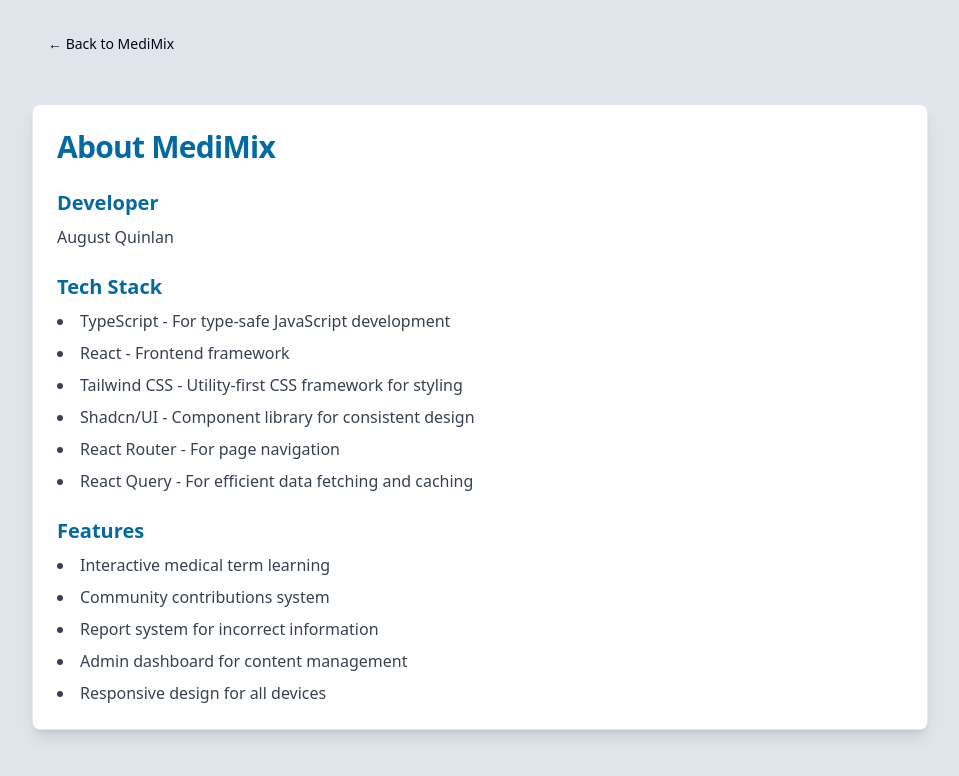
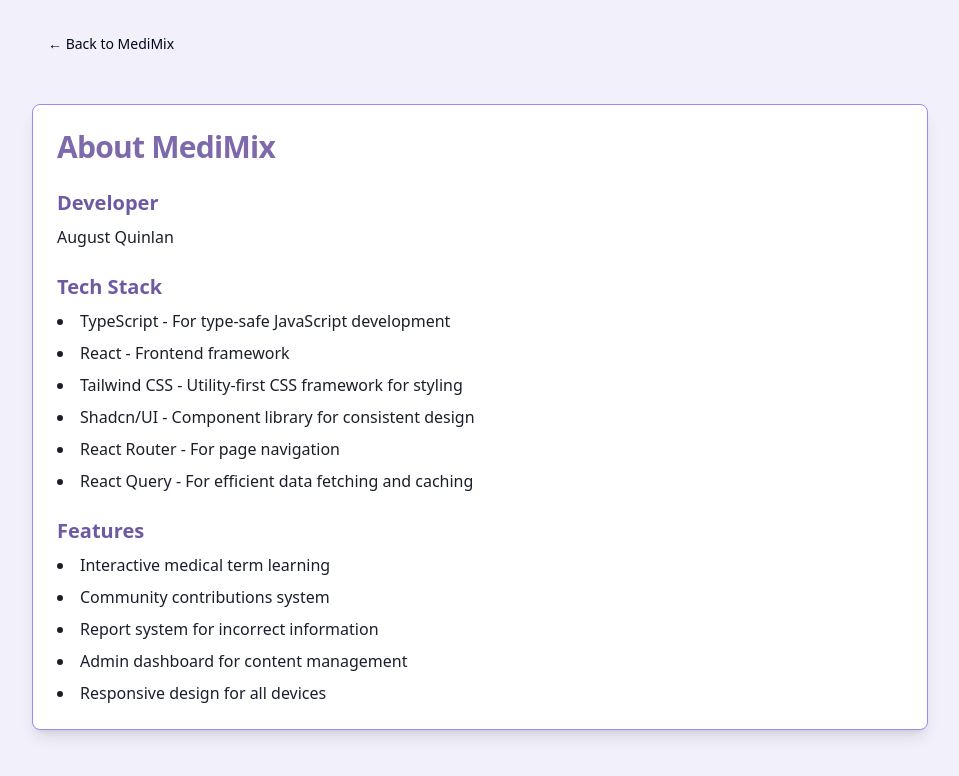
Before and after one commit to yoshicat336/medimix, a React (Vite) app: page /project-info in a window 1280 px wide. Shown: the top 776 px of the page, without its empty margins (160-1119 px from the left). Built offline with nearby package versions, Linux system fonts and the light colour scheme.

Commit message:
Restore Previous Design with Info Page
Reverted design changes to restore the previous look while adding an information page.
[skip gpt_engineer]

```diff
--- a/src/components/Header.tsx
+++ b/src/components/Header.tsx
@@ -10,13 +10,13 @@ const Header = ({ onHomeClick }: HeaderProps) => {
   return (
     <div className="flex justify-between items-center mb-8">
       <h1
-        className="text-4xl font-bold text-center text-medical-dark cursor-pointer"
+        className="text-4xl font-bold text-center text-[#6E59A5] cursor-pointer"
         onClick={onHomeClick}
       >
         MediMix
       </h1>
       <Link to="/project-info">
-        <Button variant="ghost" size="icon">
+        <Button variant="ghost" size="icon" className="text-[#7E69AB] hover:text-[#6E59A5]">
           <Info className="h-5 w-5" />
         </Button>
       </Link>
--- a/src/pages/ProjectInfo.tsx
+++ b/src/pages/ProjectInfo.tsx
@@ -2,11 +2,10 @@ import React from "react";
 import { Link } from "react-router-dom";
 import { Button } from "@/components/ui/button";
 import { Card, CardContent, CardHeader, CardTitle } from "@/components/ui/card";
-import { Github } from "lucide-react";
 
 const ProjectInfo = () => {
   return (
-    <div className="min-h-screen bg-[#e0e5ec] p-6">
+    <div className="min-h-screen bg-[#F1F0FB] p-6">
       <div className="max-w-4xl mx-auto space-y-6">
         <Link to="/">
           <Button variant="ghost" className="mb-4">
@@ -14,21 +13,21 @@ const ProjectInfo = () => {
           </Button>
         </Link>
 
-        <Card className="bg-white shadow-lg">
+        <Card className="bg-white shadow-lg border-[#9b87f5]">
           <CardHeader>
-            <CardTitle className="text-3xl font-bold text-medical-dark">
+            <CardTitle className="text-3xl font-bold text-[#7E69AB]">
               About MediMix
             </CardTitle>
           </CardHeader>
           <CardContent className="space-y-6">
             <div>
-              <h2 className="text-xl font-semibold mb-2 text-medical-dark">Developer</h2>
-              <p className="text-gray-700">August Quinlan</p>
+              <h2 className="text-xl font-semibold mb-2 text-[#6E59A5]">Developer</h2>
+              <p className="text-[#1A1F2C]">August Quinlan</p>
             </div>
 
             <div>
-              <h2 className="text-xl font-semibold mb-2 text-medical-dark">Tech Stack</h2>
-              <ul className="list-disc list-inside space-y-2 text-gray-700">
+              <h2 className="text-xl font-semibold mb-2 text-[#6E59A5]">Tech Stack</h2>
+              <ul className="list-disc list-inside space-y-2 text-[#1A1F2C]">
                 <li>TypeScript - For type-safe JavaScript development</li>
                 <li>React - Frontend framework</li>
                 <li>Tailwind CSS - Utility-first CSS framework for styling</li>
@@ -39,8 +38,8 @@ const ProjectInfo = () => {
             </div>
 
             <div>
-              <h2 className="text-xl font-semibold mb-2 text-medical-dark">Features</h2>
-              <ul className="list-disc list-inside space-y-2 text-gray-700">
+              <h2 className="text-xl font-semibold mb-2 text-[#6E59A5]">Features</h2>
+              <ul className="list-disc list-inside space-y-2 text-[#1A1F2C]">
                 <li>Interactive medical term learning</li>
                 <li>Community contributions system</li>
                 <li>Report system for incorrect information</li>
```
